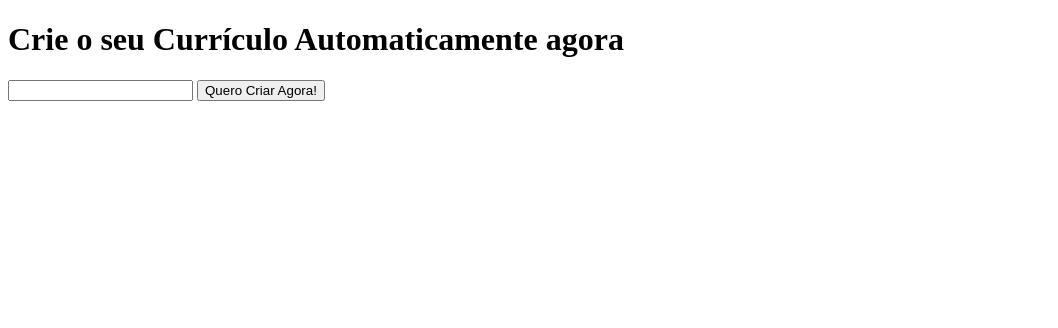
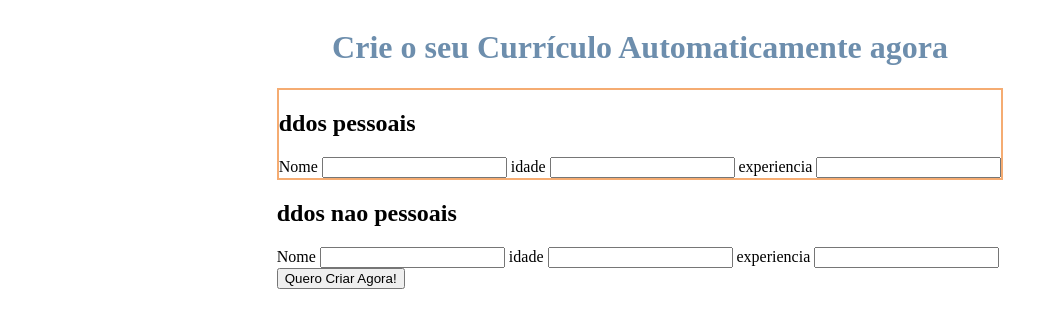
Before and after one commit to JovemCarlosTI/curriculo-maker, a website: page public/pages/index.html in a window 1280 px wide. Shown: the whole page, without its empty margins (0-1058 px from the left). Drawn offline with Linux system fonts and the light colour scheme.

Commit message:
commit -m "montamos o esqueleto do front"

```diff
--- a/public/pages/index.html
+++ b/public/pages/index.html
@@ -4,7 +4,6 @@
     <meta charset="UTF-8">
     <meta name="viewport" content="width=device-width, initial-scale=1.0">
     <title>Crie o seu Currículo Agora!</title>
-
     <link rel="stylesheet" href="../styles/style.css">
 </head>
 <body>
@@ -13,8 +12,30 @@
     </header>
     <section>
         <form action="." method="" id="formulario">
-            <label for="name"></label>
-            <input type="text" name="name" id="name">
+
+            <div class="dadosPessoais">
+                <h2>ddos pessoais</h2>
+                <label for="name">Nome</label>
+                <input type="text" name="name" id="name">
+
+                <label for="name">idade</label>
+                <input type="text" name="name" id="name">
+
+                <label for="name">experiencia</label>
+                <input type="text" name="name" id="name">
+            </div>
+
+            <div class="dadosPessoas">
+                <h2>ddos nao pessoais</h2>
+                <label for="name">Nome</label>
+                <input type="text" name="name" id="name">
+
+                <label for="name">idade</label>
+                <input type="text" name="name" id="name">
+
+                <label for="name">experiencia</label>
+                <input type="text" name="name" id="name">
+            </div>
 
             <button type="submit" onclick="makeCurriculum()">Quero Criar Agora!</button>
         </form>
--- a/public/styles/style.css
+++ b/public/styles/style.css
@@ -0,0 +1,23 @@
+*{
+    --dark-slate-gray: #3e4e50ff;
+    --dark-cornflower-blue: #304269ff;
+    --shadow-blue: #6d8eadff;
+    --alice-blue: #d9e8f5ff;
+    --mellow-apricot: #f8bd7fff;
+    --sandy-brown: #f5ac72ff;
+}
+
+body{
+    display: flex;
+    align-items: center;
+    justify-content: center;
+    flex-direction: column;
+}
+
+div.dadosPessoais{
+    border: solid 2px var(--sandy-brown);
+}
+
+h1 {
+    color: var(--shadow-blue);
+}
```
Also changed, not shown: package.json (+5 -2 lines), 2 other files.
